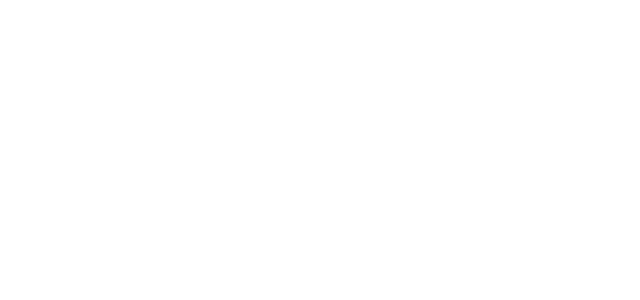
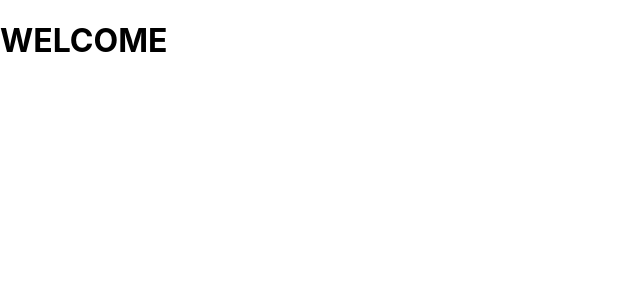
Before and after one commit to pinkx-xlink/react-shopping-cart-project, a React (Create React App) app in the folder shopping-cart/: page / in a window 1280 px wide. Shown: the top 300 px of the page, without its empty margins (0-640 px from the left). Built offline with nearby package versions, Linux system fonts and the light colour scheme.

Commit message:
Import Home and add route to home page

```diff
--- a/shopping-cart/src/App.js
+++ b/shopping-cart/src/App.js
@@ -1,10 +1,24 @@
-import logo from './logo.svg';
+import React from 'react';
 import './App.css';
+// import Navbar from './components/Navbar';
+import { BrowserRouter as Router, Route, Routes as Switch } from 'react-router-dom';
+import Home from './components/pages/Home';
+// import Products from './components/pages/Products';
+// import Services from './components/pages/Services';
+// import SignUp from './components/pages/SignUp';
 
 function App() {
   return (
     <>
-
+      <Router>
+        {/* <Navbar /> */}
+        <Switch>
+          <Route path='/' exact element={< Home />}></Route>
+          {/* <Route path='/services' exact element={< Services />}></Route>
+          <Route path='/products' exact element={< Products />}></Route>
+          <Route path='/sign-up' exact element={< SignUp />}></Route> */}
+        </Switch>
+      </Router>
     </>
   );
 }
--- a/shopping-cart/src/components/pages/Home.js
+++ b/shopping-cart/src/components/pages/Home.js
@@ -8,3 +8,5 @@ function Home() {
         </>
     )
 }
+
+export default Home;
```
